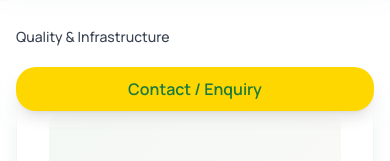
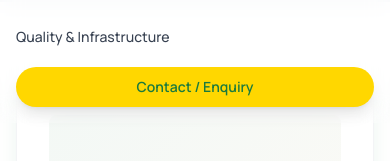
Before and after one commit to talecrafters-admin/sriharitha-website, a React (Create React App) app in the folder frontend/: page /products/flours-grits in a window 390 px wide. Both pictures are taken after a click on the button 354 px from the left and 38 px from the top of the page. Shown: the part 322-483 px from the top of the page. Built offline with nearby package versions, Linux system fonts and the light colour scheme; the HTML template or start-up script is replaced by a standard one.

Commit message:
minor changes in header

```diff
--- a/frontend/src/components/Layout/Header.tsx
+++ b/frontend/src/components/Layout/Header.tsx
@@ -171,7 +171,7 @@ const Header: React.FC = () => {
             </Link>
             <Link
               to="/contact"
-              className="btn-primary text-sm px-6 py-2.5"
+              className="bg-accent text-primary px-6 py-2.5 rounded-xl font-semibold hover:bg-accent-gold transition-all duration-300 shadow-lg hover:shadow-xl transform hover:-translate-y-0.5 text-sm"
             >
               Contact / Enquiry
             </Link>
@@ -319,7 +319,7 @@ const Header: React.FC = () => {
               </Link>
               <Link
                 to="/contact"
-                className="btn-primary text-center mt-2 px-6 py-2.5"
+                className="bg-accent text-primary px-6 py-2.5 rounded-xl font-semibold hover:bg-accent-gold transition-all duration-300 shadow-lg hover:shadow-xl transform hover:-translate-y-0.5 text-sm text-center mt-2"
               >
                 Contact / Enquiry
               </Link>
```
